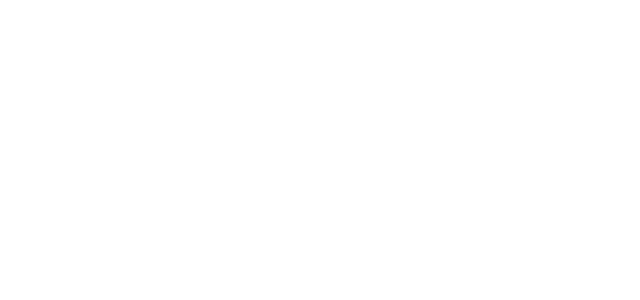
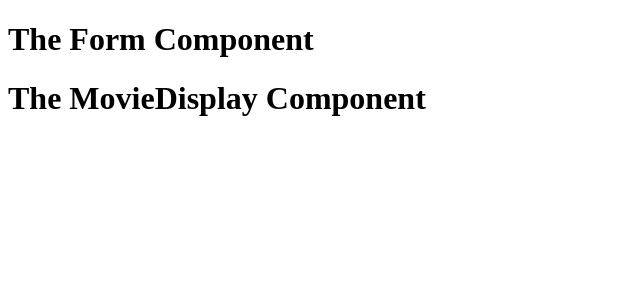
Before and after one commit to dmytro-iovenko/glab-320h.7.1, a React (Vite) app: page / in a window 1280 px wide. Shown: the top 300 px of the page, without its empty margins (0-640 px from the left). Built offline with nearby package versions, Linux system fonts and the light colour scheme.

Commit message:
import components

```diff
--- a/src/App.jsx
+++ b/src/App.jsx
@@ -1,5 +1,13 @@
+import MovieDisplay from "./components/MovieDisplay";
+import Form from "./components/Form";
+
 function App() {
-  return <></>;
+  return (
+    <>
+      <Form />
+      <MovieDisplay />
+    </>
+  );
 }
 
 export default App;
```
